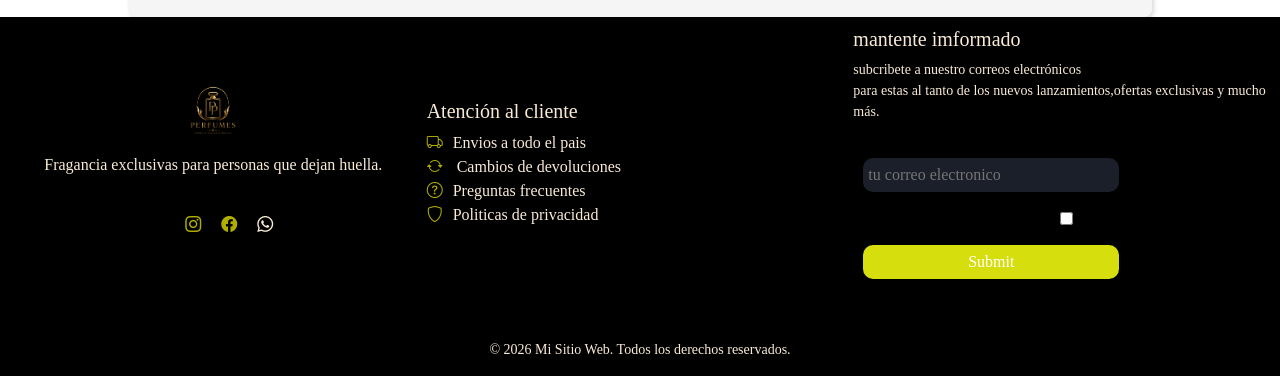
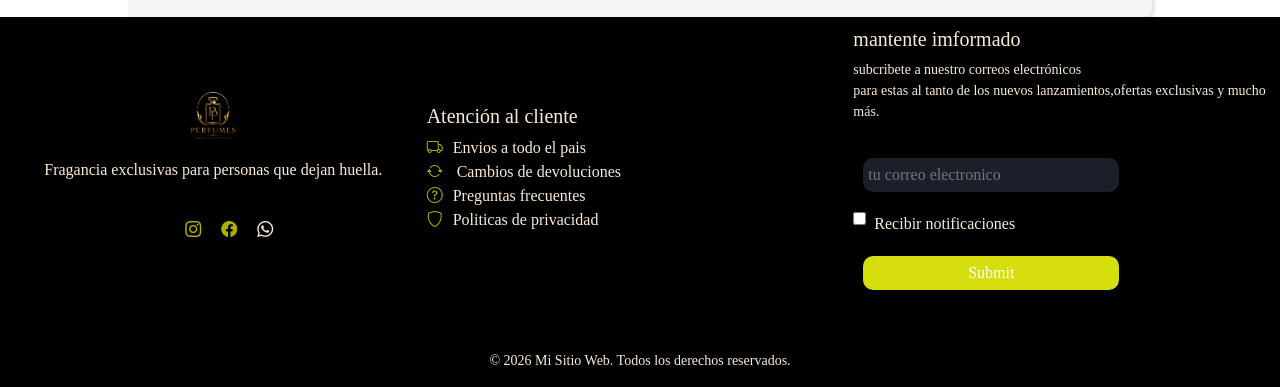
Before and after one commit to alexispineiro126-star/mi-primer-repositorio, a website: page pages/servicios.html in a window 1280 px wide. Shown: the part 1185-1572 px from the top of the page. Drawn offline with nearby package versions, Linux system fonts and the light colour scheme.

Commit message:
actualice repositorio

```diff
--- a/pages/sass/_footer.scss
+++ b/pages/sass/_footer.scss
@@ -29,11 +29,14 @@
 
 .footeralto{
     @include mixin.flex-center;
+    background-color: #000;
+    width: 100%;
     justify-content: space-evenly;
     flex-wrap: wrap;
-    background-color: #000000;
     color: antiquewhite;
     .caja-footer{
+        container-type: inherit;
+        container-name: foter;
         min-width: 400px;
         display: flex;
         flex: 1;
@@ -44,6 +47,15 @@
             margin: auto;
             width: 64px;
             height: 64px;
+        }
+        .marcador{
+            margin-left: 0;
+            align-self: flex-start;
+        }
+        .checkbox-wrap{
+            @include mixin.flex-center;
+            gap: 8px;
+            align-self: flex-start;
         }
     }
 
@@ -65,11 +77,12 @@
     }
 @media screen and (max-width: 600px) {
     .footeralto {
+        width: 100%;
         flex-direction: column;
     }
-
     .footeralto .caja-footer {
         width: 100%;
+        min-width: 0;
     }
 }
 
@@ -115,3 +128,9 @@
 .p{
     font-size: 14px;
 }
+
+@container foter (max-width: 600px){
+    .copy{
+    width: 90%;
+    }
+}
--- a/pages/servicios.html
+++ b/pages/servicios.html
@@ -121,7 +121,7 @@
             <ul class="iconos">
                 <li class="itemn"><a class="a"  href="https://www.instagram.com/alexis_p921/"><i class="bi bi-instagram"></i></a></li>
                 <li class="itemn"><a class="a" href="https://www.facebook.com/messages/e2ee/t/9453233414805793/?locale=es_LA"><i class="bi bi-facebook"></i></a></li>
-                <li class="itemn"><i class="bi bi-whatsapp"></i></li>
+                <li class="itemn"><i class="bi bi-whatsapp"></i>
             </ul>
         </div >
         <div class="caja-footer">
@@ -137,7 +137,10 @@
             <h5 class="subcripcion">mantente imformado</h5>
             <p class="p">subcribete a nuestro correos electrónicos<br>para estas al tanto de los nuevos lanzamientos,ofertas exclusivas y mucho más.</p>
             <input class="correo" type="email" placeholder="tu correo electronico">
-            <input class="marcador" type="checkbox">
+            <div class="checkbox-wrap">
+                <input id="recibir" class="marcador" type="checkbox">
+                <label for="recibir">Recibir notificaciones</label>
+            </div>
             <input class="enviar" type="submit">
         </form>
         <div class="caja-footer">
```
Also changed, not shown: pages/sass/estilos.css, 1 other file.
